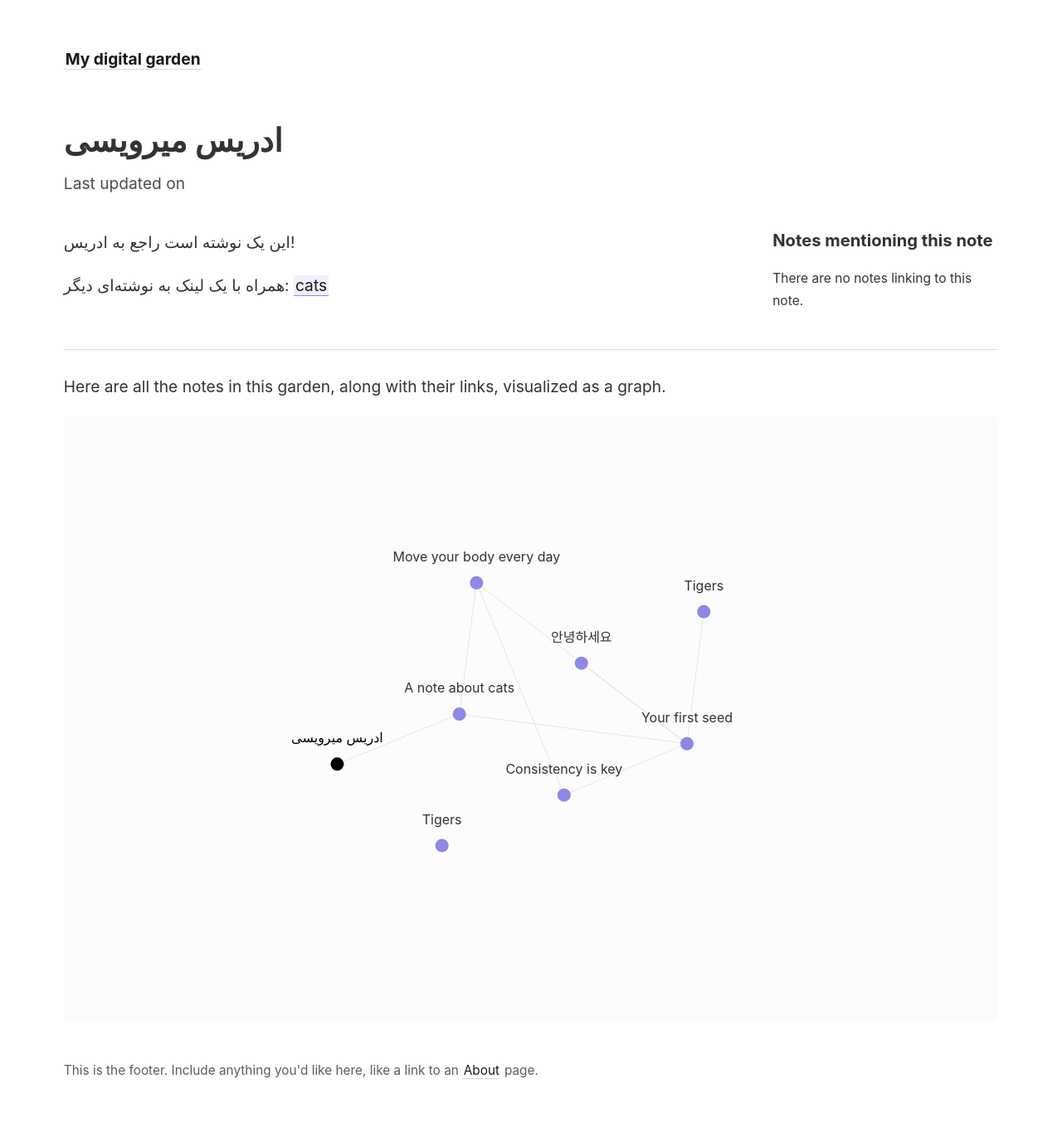
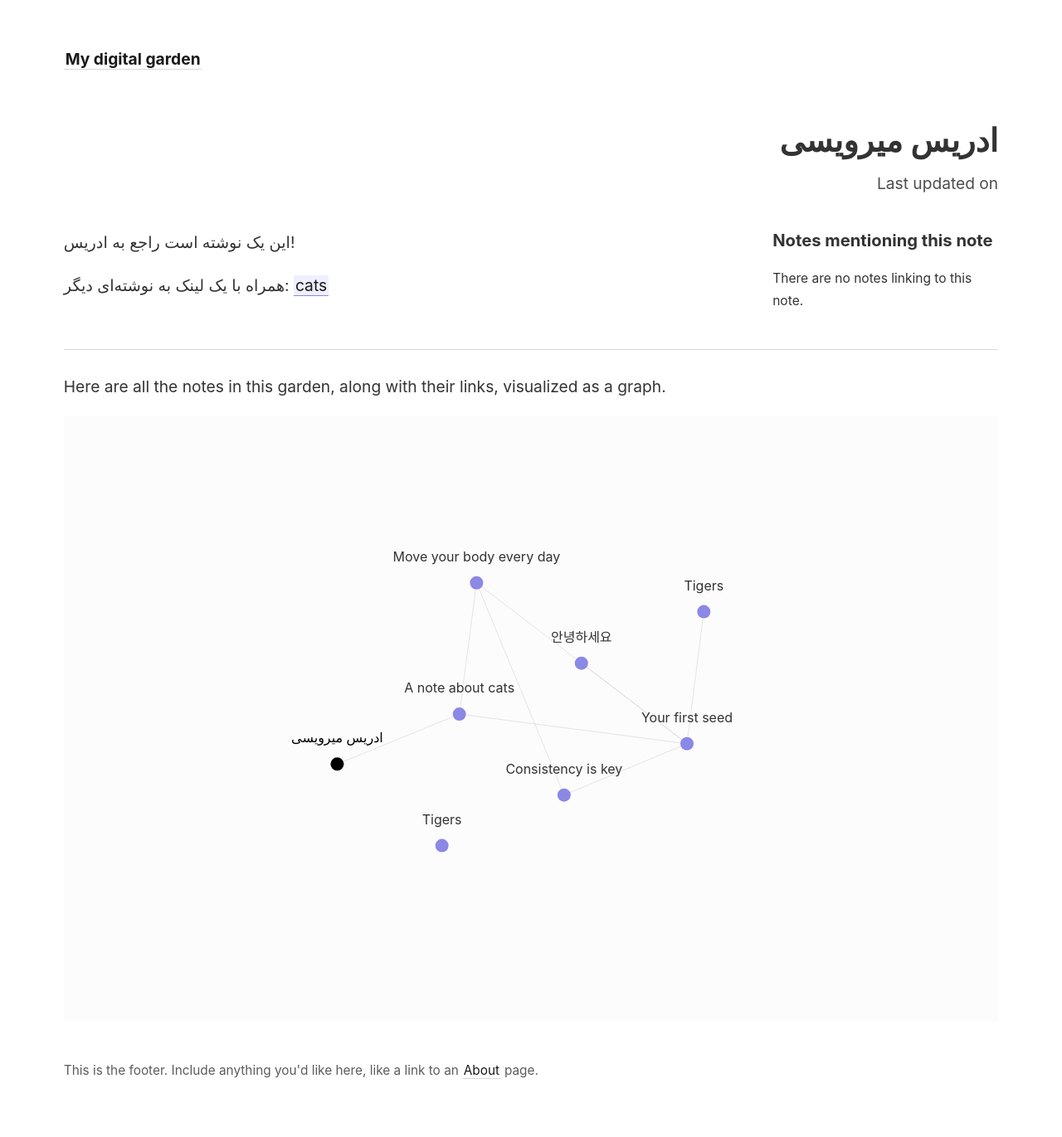
Before and after one commit to edrissss/digital-garden, a Jekyll site: the page built from _notes/animals/ادریس.md, in a window 1280 px wide. Shown: the whole page at 83% size. Built offline with Jekyll 4.4.1, drawn with Linux system fonts in a browser that asks for light colours.

Commit message:
Update note.html

```diff
--- a/_layouts/note.html
+++ b/_layouts/note.html
@@ -3,7 +3,7 @@ layout: default
 ---
 
 <article>
-  <div dir:"rtl">
+  <div dir="auto">
     <h1>{{ page.title }}</h1>
     <time datetime="{{ page.last_modified_at | date_to_xmlschema }}">{% if page.type != 'pages' %}
       Last updated on {{ page.last_modified_at | date: "%B %-d, %Y" }}
```
